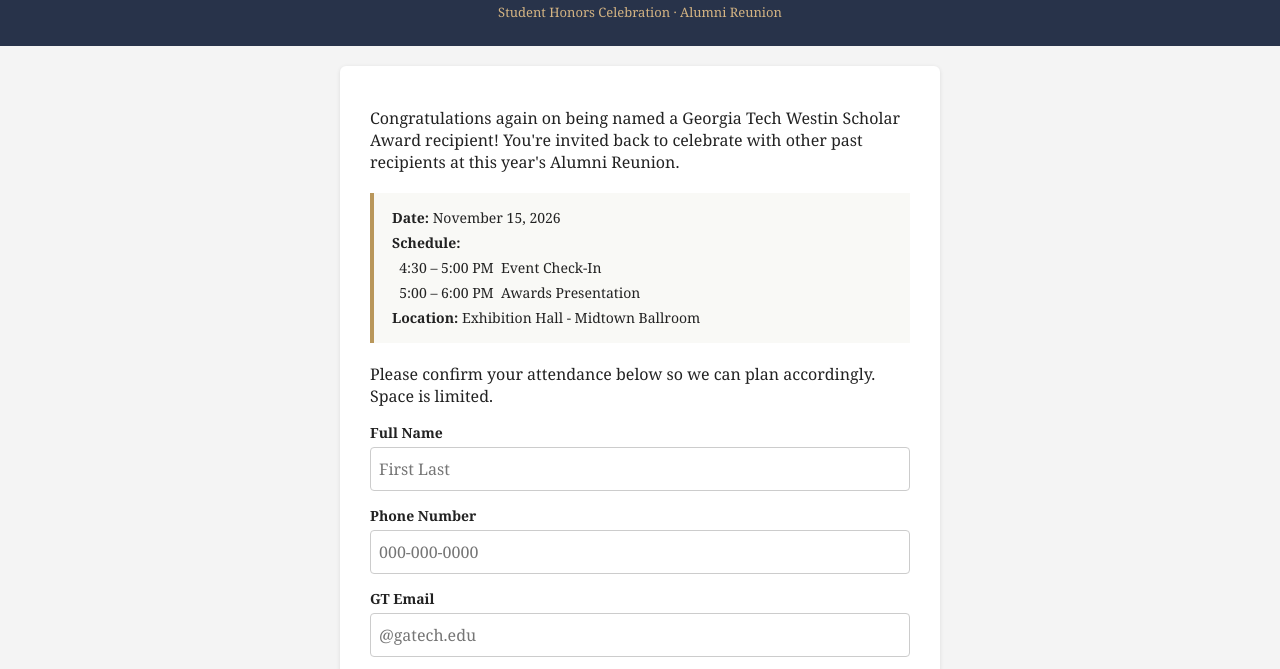
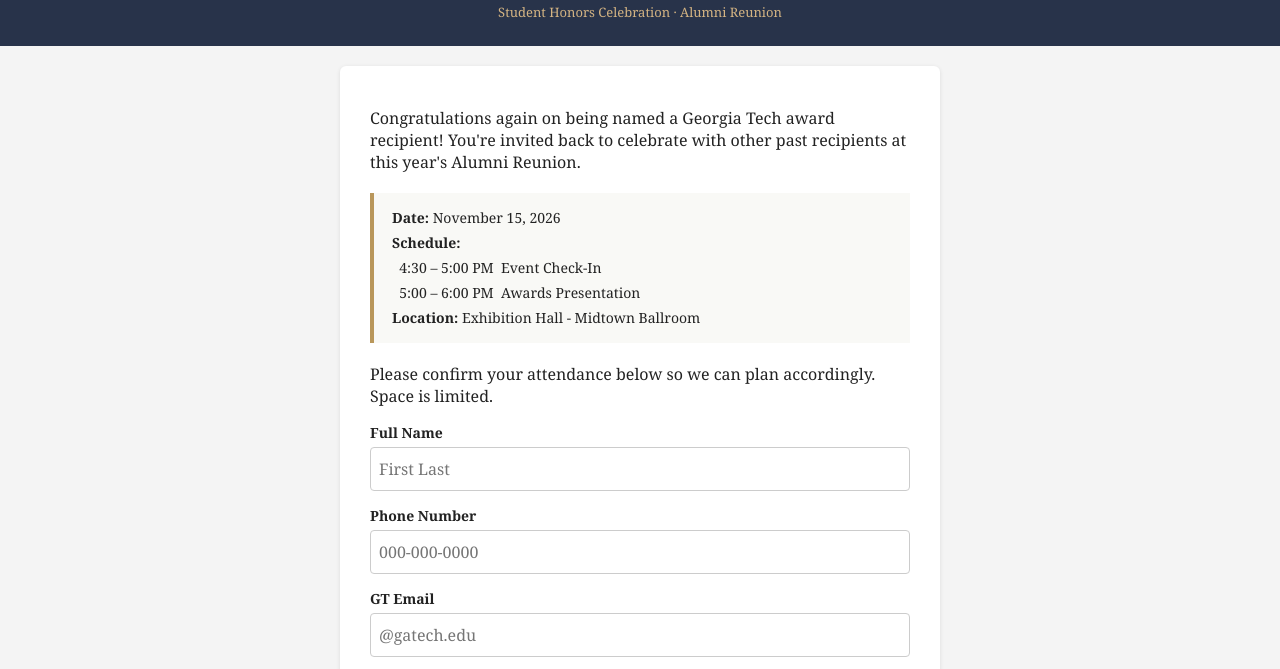
Before and after one commit to splashonyo/gt-6725-alumreunion, a plain HTML site: page index.html in a window 1280 px wide. Shown: the part 57-726 px from the top of the page. Drawn offline with Linux system fonts and the light colour scheme.

Commit message:
Update award recipient message in index.html

```diff
--- a/index.html
+++ b/index.html
@@ -149,7 +149,7 @@
 <div class="page-wrap">
 
   <div class="container">
-    <p>Congratulations again on being named a Georgia Tech Westin Scholar Award recipient! You're invited back to celebrate with other past recipients at this year's Alumni Reunion.</p>
+    <p>Congratulations again on being named a Georgia Tech award recipient! You're invited back to celebrate with other past recipients at this year's Alumni Reunion.</p>
 
     <div class="details">
       <strong>Date:</strong> November 15, 2026<br>
```
